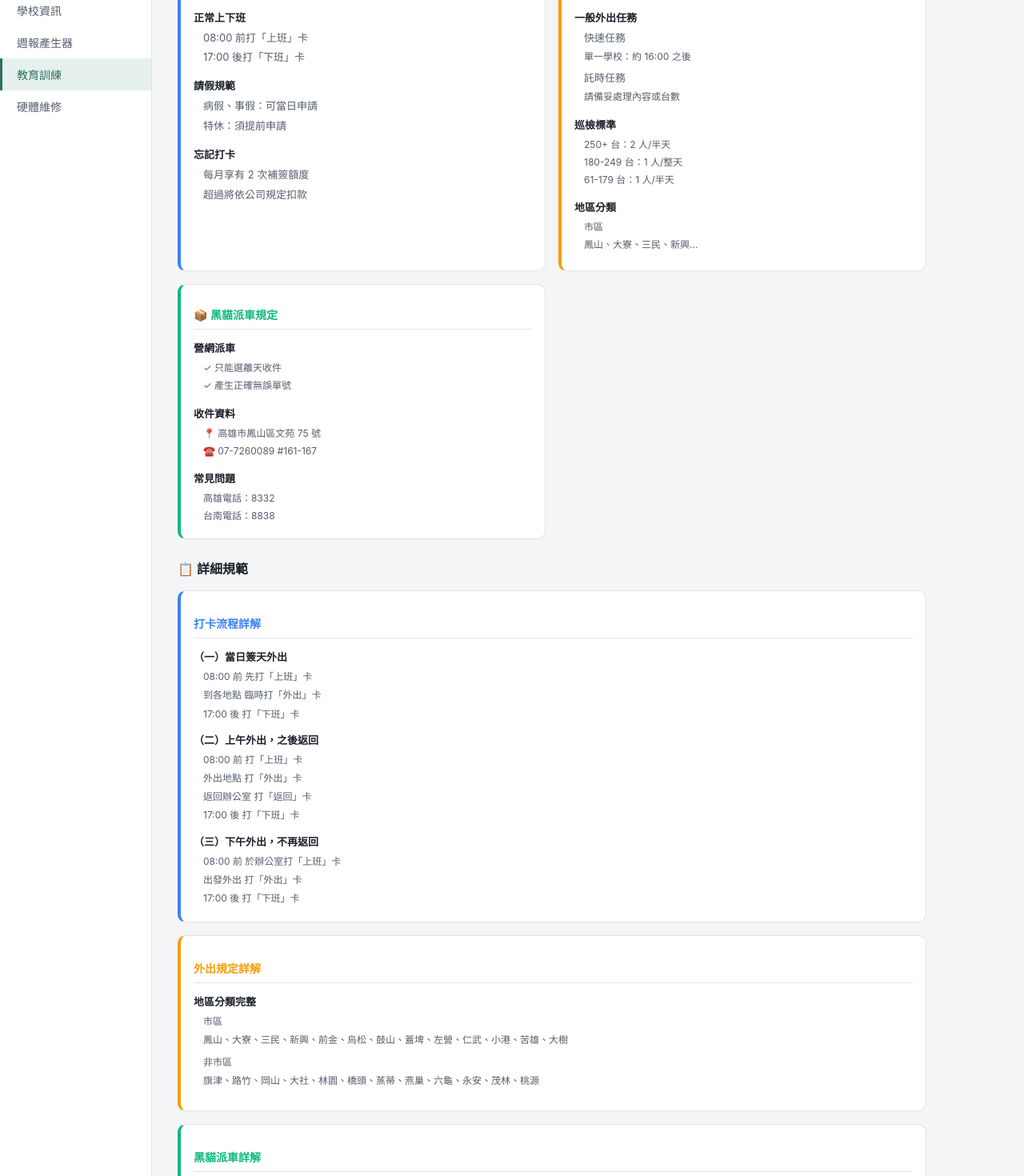
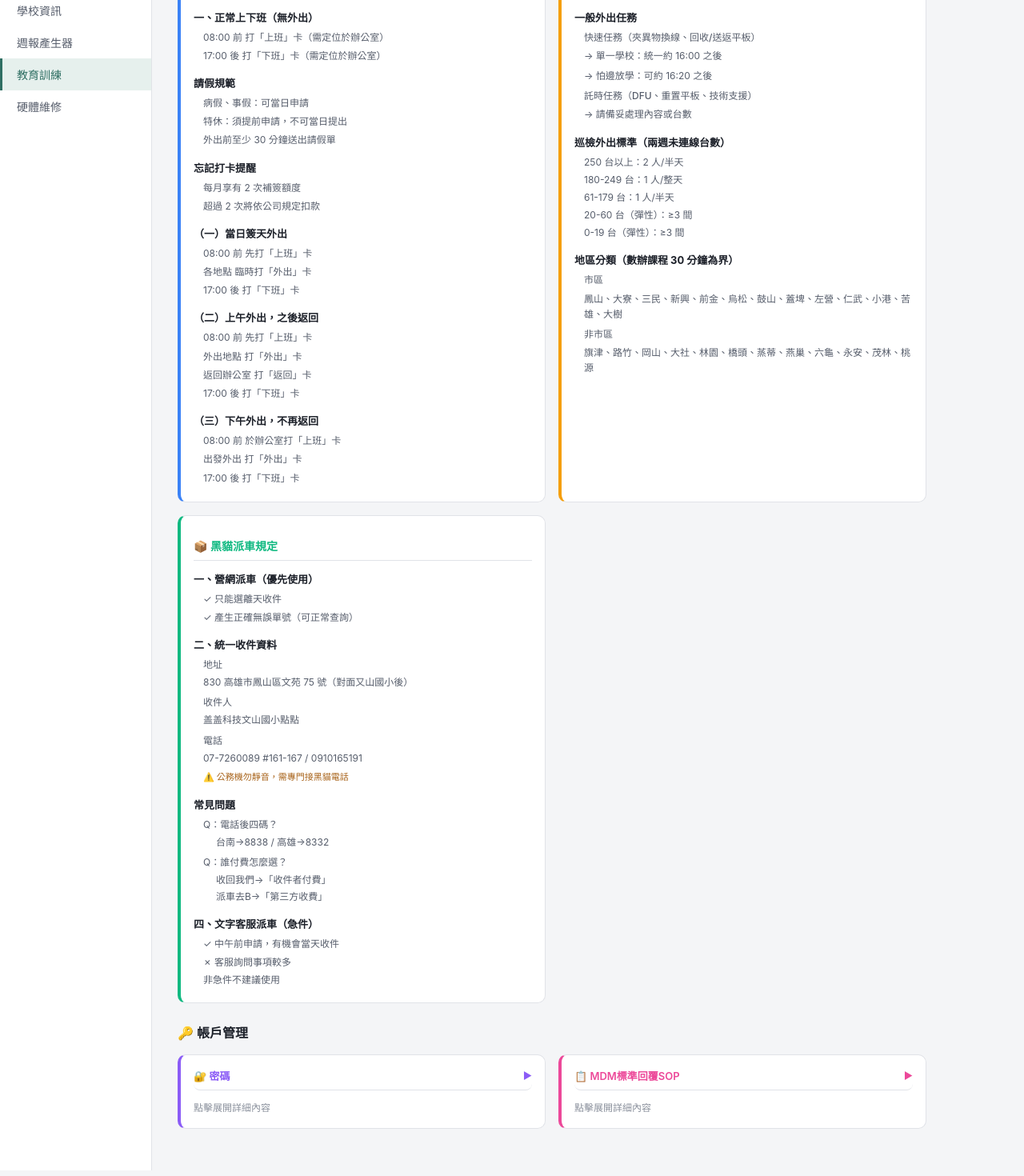
Before and after one commit to Iris1706/school-hub, a Next.js app: page /training in a window 1280 px wide. Shown: the part 180-1650 px from the top of the page at 80% size. Built offline with nearby package versions, Linux system fonts and the light colour scheme.

Commit message:
修正教育訓練頁面排版

```diff
--- a/app/training/page.js
+++ b/app/training/page.js
@@ -52,113 +52,43 @@
           <h2 style={{ ...subTitleStyle, color: '#3b82f6' }}>📅 打卡及請假規範</h2>
 
           <div style={{ marginBottom: 14 }}>
-            <strong style={{ color: 'var(--text-primary)', fontSize: 13 }}>正常上下班</strong>
-            <div style={{ ...contentStyle, marginTop: 6, marginLeft: 12 }}>
-              <p style={{ margin: '4px 0' }}>08:00 前打「上班」卡</p>
-              <p style={{ margin: '4px 0' }}>17:00 後打「下班」卡</p>
+            <strong style={{ color: 'var(--text-primary)', fontSize: 13 }}>一、正常上下班（無外出）</strong>
+            <div style={{ ...contentStyle, marginTop: 6, marginLeft: 12, fontSize: 12 }}>
+              <p style={{ margin: '4px 0' }}>08:00 前 打「上班」卡（需定位於辦公室）</p>
+              <p style={{ margin: '4px 0' }}>17:00 後 打「下班」卡（需定位於辦公室）</p>
             </div>
           </div>
 
           <div style={{ marginBottom: 14 }}>
             <strong style={{ color: 'var(--text-primary)', fontSize: 13 }}>請假規範</strong>
-            <div style={{ ...contentStyle, marginTop: 6, marginLeft: 12 }}>
+            <div style={{ ...contentStyle, marginTop: 6, marginLeft: 12, fontSize: 12 }}>
               <p style={{ margin: '4px 0' }}>病假、事假：可當日申請</p>
-              <p style={{ margin: '4px 0' }}>特休：須提前申請</p>
-            </div>
-          </div>
-
-          <div style={{ marginBottom: 0 }}>
-            <strong style={{ color: 'var(--text-primary)', fontSize: 13 }}>忘記打卡</strong>
-            <div style={{ ...contentStyle, marginTop: 6, marginLeft: 12 }}>
-              <p style={{ margin: '4px 0' }}>每月享有 2 次補簽額度</p>
-              <p style={{ margin: '4px 0' }}>超過將依公司規定扣款</p>
-            </div>
-          </div>
-        </div>
-
-        {/* 外出規定 - 橙色 */}
-        <div style={sectionCardStyle('#f59e0b')}>
-          <h2 style={{ ...subTitleStyle, color: '#f59e0b' }}>🚗 外出規定</h2>
-
-          <div style={{ marginBottom: 14 }}>
-            <strong style={{ color: 'var(--text-primary)', fontSize: 13 }}>一般外出任務</strong>
-            <div style={{ ...contentStyle, marginTop: 6, marginLeft: 12 }}>
-              <p style={{ margin: '4px 0', fontWeight: 500 }}>快速任務</p>
-              <p style={{ margin: '2px 0 6px 0', fontSize: 12 }}>單一學校：約 16:00 之後</p>
-              <p style={{ margin: '4px 0', fontWeight: 500 }}>託時任務</p>
-              <p style={{ margin: '2px 0', fontSize: 12 }}>請備妥處理內容或台數</p>
+              <p style={{ margin: '4px 0' }}>特休：須提前申請，不可當日提出</p>
+              <p style={{ margin: '4px 0' }}>外出前至少 30 分鐘送出請假單</p>
             </div>
           </div>
 
           <div style={{ marginBottom: 14 }}>
-            <strong style={{ color: 'var(--text-primary)', fontSize: 13 }}>巡檢標準</strong>
+            <strong style={{ color: 'var(--text-primary)', fontSize: 13 }}>忘記打卡提醒</strong>
             <div style={{ ...contentStyle, marginTop: 6, marginLeft: 12, fontSize: 12 }}>
-              <p style={{ margin: '3px 0' }}>250+ 台：2 人/半天</p>
-              <p style={{ margin: '3px 0' }}>180-249 台：1 人/整天</p>
-              <p style={{ margin: '3px 0' }}>61-179 台：1 人/半天</p>
-            </div>
-          </div>
-
-          <div style={{ marginBottom: 0 }}>
-            <strong style={{ color: 'var(--text-primary)', fontSize: 13 }}>地區分類</strong>
-            <div style={{ ...contentStyle, marginTop: 6, marginLeft: 12, fontSize: 12 }}>
-              <p style={{ margin: '3px 0', fontWeight: 500 }}>市區</p>
-              <p style={{ margin: '2px 0 6px 0' }}>鳳山、大寮、三民、新興...</p>
-            </div>
-          </div>
-        </div>
-
-        {/* 黑貓派車規定 - 綠色 */}
-        <div style={sectionCardStyle('#10b981')}>
-          <h2 style={{ ...subTitleStyle, color: '#10b981' }}>📦 黑貓派車規定</h2>
-
-          <div style={{ marginBottom: 14 }}>
-            <strong style={{ color: 'var(--text-primary)', fontSize: 13 }}>營網派車</strong>
-            <div style={{ ...contentStyle, marginTop: 6, marginLeft: 12, fontSize: 12 }}>
-              <p style={{ margin: '3px 0' }}>✓ 只能選離天收件</p>
-              <p style={{ margin: '3px 0' }}>✓ 產生正確無誤單號</p>
+              <p style={{ margin: '4px 0' }}>每月享有 2 次補簽額度</p>
+              <p style={{ margin: '4px 0' }}>超過 2 次將依公司規定扣款</p>
             </div>
           </div>
 
           <div style={{ marginBottom: 14 }}>
-            <strong style={{ color: 'var(--text-primary)', fontSize: 13 }}>收件資料</strong>
-            <div style={{ ...contentStyle, marginTop: 6, marginLeft: 12, fontSize: 12 }}>
-              <p style={{ margin: '3px 0' }}>📍 高雄市鳳山區文苑 75 號</p>
-              <p style={{ margin: '3px 0' }}>☎️ 07-7260089 #161-167</p>
-            </div>
-          </div>
-
-          <div style={{ marginBottom: 0 }}>
-            <strong style={{ color: 'var(--text-primary)', fontSize: 13 }}>常見問題</strong>
-            <div style={{ ...contentStyle, marginTop: 6, marginLeft: 12, fontSize: 12 }}>
-              <p style={{ margin: '3px 0' }}>高雄電話：8332</p>
-              <p style={{ margin: '3px 0' }}>台南電話：8838</p>
-            </div>
-          </div>
-        </div>
-      </div>
-
-      {/* 詳細內容區塊 */}
-      <div style={{ marginBottom: 24 }}>
-        <h2 style={{ fontSize: 16, fontWeight: 600, marginBottom: 16, color: 'var(--text-primary)' }}>📋 詳細規範</h2>
-
-        {/* 打卡流程詳細版 */}
-        <div style={{ ...sectionCardStyle('#3b82f6'), marginBottom: 16 }}>
-          <h3 style={{ ...subTitleStyle, color: '#3b82f6' }}>打卡流程詳解</h3>
-
-          <div style={{ marginBottom: 12 }}>
             <strong style={{ color: 'var(--text-primary)', fontSize: 13 }}>（一）當日簽天外出</strong>
             <div style={{ ...contentStyle, marginTop: 6, marginLeft: 12, fontSize: 12 }}>
               <p style={{ margin: '4px 0' }}>08:00 前 先打「上班」卡</p>
-              <p style={{ margin: '4px 0' }}>到各地點 臨時打「外出」卡</p>
+              <p style={{ margin: '4px 0' }}>各地點 臨時打「外出」卡</p>
               <p style={{ margin: '4px 0' }}>17:00 後 打「下班」卡</p>
             </div>
           </div>
 
-          <div style={{ marginBottom: 12 }}>
+          <div style={{ marginBottom: 14 }}>
             <strong style={{ color: 'var(--text-primary)', fontSize: 13 }}>（二）上午外出，之後返回</strong>
             <div style={{ ...contentStyle, marginTop: 6, marginLeft: 12, fontSize: 12 }}>
-              <p style={{ margin: '4px 0' }}>08:00 前 打「上班」卡</p>
+              <p style={{ margin: '4px 0' }}>08:00 前 先打「上班」卡</p>
               <p style={{ margin: '4px 0' }}>外出地點 打「外出」卡</p>
               <p style={{ margin: '4px 0' }}>返回辦公室 打「返回」卡</p>
               <p style={{ margin: '4px 0' }}>17:00 後 打「下班」卡</p>
@@ -175,52 +105,81 @@
           </div>
         </div>
 
-        {/* 外出規定詳細版 */}
-        <div style={{ ...sectionCardStyle('#f59e0b'), marginBottom: 16 }}>
-          <h3 style={{ ...subTitleStyle, color: '#f59e0b' }}>外出規定詳解</h3>
+        {/* 外出規定 - 橙色 */}
+        <div style={sectionCardStyle('#f59e0b')}>
+          <h2 style={{ ...subTitleStyle, color: '#f59e0b' }}>🚗 外出規定</h2>
 
-          <div style={{ marginBottom: 12 }}>
-            <strong style={{ color: 'var(--text-primary)', fontSize: 13 }}>地區分類完整</strong>
+          <div style={{ marginBottom: 14 }}>
+            <strong style={{ color: 'var(--text-primary)', fontSize: 13 }}>一般外出任務</strong>
+            <div style={{ ...contentStyle, marginTop: 6, marginLeft: 12, fontSize: 12 }}>
+              <p style={{ margin: '4px 0', fontWeight: 500 }}>快速任務（夾異物換線、回收/送返平板）</p>
+              <p style={{ margin: '2px 0 6px 0' }}>→ 單一學校：統一約 16:00 之後</p>
+              <p style={{ margin: '2px 0 6px 0' }}>→ 怕邊放學：可約 16:20 之後</p>
+              <p style={{ margin: '4px 0', fontWeight: 500 }}>託時任務（DFU、重置平板、技術支援）</p>
+              <p style={{ margin: '2px 0' }}>→ 請備妥處理內容或台數</p>
+            </div>
+          </div>
+
+          <div style={{ marginBottom: 14 }}>
+            <strong style={{ color: 'var(--text-primary)', fontSize: 13 }}>巡檢外出標準（兩週未連線台數）</strong>
+            <div style={{ ...contentStyle, marginTop: 6, marginLeft: 12, fontSize: 12 }}>
+              <p style={{ margin: '3px 0' }}>250 台以上：2 人/半天</p>
+              <p style={{ margin: '3px 0' }}>180-249 台：1 人/整天</p>
+              <p style={{ margin: '3px 0' }}>61-179 台：1 人/半天</p>
+              <p style={{ margin: '3px 0' }}>20-60 台（彈性）：≥3 間</p>
+              <p style={{ margin: '3px 0' }}>0-19 台（彈性）：≥3 間</p>
+            </div>
+          </div>
+
+          <div>
+            <strong style={{ color: 'var(--text-primary)', fontSize: 13 }}>地區分類（數辦課程 30 分鐘為界）</strong>
             <div style={{ ...contentStyle, marginTop: 6, marginLeft: 12, fontSize: 12 }}>
               <p style={{ margin: '4px 0', fontWeight: 500 }}>市區</p>
-              <p style={{ margin: '2px 0 8px 0' }}>鳳山、大寮、三民、新興、前金、烏松、鼓山、蓋埤、左營、仁武、小港、苦雄、大樹</p>
+              <p style={{ margin: '2px 0 6px 0' }}>鳳山、大寮、三民、新興、前金、烏松、鼓山、蓋埤、左營、仁武、小港、苦雄、大樹</p>
               <p style={{ margin: '4px 0', fontWeight: 500 }}>非市區</p>
               <p style={{ margin: '2px 0' }}>旗津、路竹、岡山、大社、林園、橋頭、蒸蒂、燕巢、六龜、永安、茂林、桃源</p>
             </div>
           </div>
         </div>
 
-        {/* 黑貓派車詳細版 */}
+        {/* 黑貓派車規定 - 綠色 */}
         <div style={sectionCardStyle('#10b981')}>
-          <h3 style={{ ...subTitleStyle, color: '#10b981' }}>黑貓派車詳解</h3>
+          <h2 style={{ ...subTitleStyle, color: '#10b981' }}>📦 黑貓派車規定</h2>
 
-          <div style={{ marginBottom: 12 }}>
-            <strong style={{ color: 'var(--text-primary)', fontSize: 13 }}>收件資料完整</strong>
+          <div style={{ marginBottom: 14 }}>
+            <strong style={{ color: 'var(--text-primary)', fontSize: 13 }}>一、營網派車（優先使用）</strong>
             <div style={{ ...contentStyle, marginTop: 6, marginLeft: 12, fontSize: 12 }}>
-              <p style={{ margin: '4px 0', fontWeight: 500 }}>地址</p>
-              <p style={{ margin: '2px 0 6px 0' }}>830 高雄市鳳山區文苑 75 號（對面又山國小後）Ubike 旁，快到前務必電聯</p>
-              <p style={{ margin: '4px 0', fontWeight: 500 }}>收件人</p>
-              <p style={{ margin: '2px 0 6px 0' }}>盖盖科技文山國小點點</p>
-              <p style={{ margin: '4px 0', fontWeight: 500 }}>電話</p>
-              <p style={{ margin: '2px 0' }}>07-7260089 #161-167</p>
-              <p style={{ margin: '2px 0 6px 0' }}>0910165191（公務機）</p>
-              <p style={{ margin: '4px 0', color: '#a8631a' }}>⚠️ 公務機勿靜音，需專門接黑貓電話</p>
+              <p style={{ margin: '3px 0' }}>✓ 只能選離天收件</p>
+              <p style={{ margin: '3px 0' }}>✓ 產生正確無誤單號（可正常查詢）</p>
             </div>
           </div>
 
-          <div style={{ marginBottom: 12 }}>
-            <strong style={{ color: 'var(--text-primary)', fontSize: 13 }}>常見問題詳細</strong>
+          <div style={{ marginBottom: 14 }}>
+            <strong style={{ color: 'var(--text-primary)', fontSize: 13 }}>二、統一收件資料</strong>
             <div style={{ ...contentStyle, marginTop: 6, marginLeft: 12, fontSize: 12 }}>
-              <p style={{ margin: '4px 0', fontWeight: 500 }}>Q：誰付費怎麼選？</p>
-              <div style={{ marginLeft: 12 }}>
-                <p style={{ margin: '2px 0' }}>A1 收回我們 → 「收件者付費」</p>
-                <p style={{ margin: '2px 0' }}>A2 派車去B收件，寄回我(C) → 「第三方收費」</p>
-              </div>
+              <p style={{ margin: '3px 0', fontWeight: 500 }}>地址</p>
+              <p style={{ margin: '2px 0 6px 0' }}>830 高雄市鳳山區文苑 75 號（對面又山國小後）</p>
+              <p style={{ margin: '3px 0', fontWeight: 500 }}>收件人</p>
+              <p style={{ margin: '2px 0 6px 0' }}>盖盖科技文山國小點點</p>
+              <p style={{ margin: '3px 0', fontWeight: 500 }}>電話</p>
+              <p style={{ margin: '2px 0 6px 0' }}>07-7260089 #161-167 / 0910165191</p>
+              <p style={{ margin: '3px 0', color: '#a8631a', fontSize: 11 }}>⚠️ 公務機勿靜音，需專門接黑貓電話</p>
+            </div>
+          </div>
+
+          <div style={{ marginBottom: 14 }}>
+            <strong style={{ color: 'var(--text-primary)', fontSize: 13 }}>常見問題</strong>
+            <div style={{ ...contentStyle, marginTop: 6, marginLeft: 12, fontSize: 12 }}>
+              <p style={{ margin: '3px 0' }}>Q：電話後四碼？</p>
+              <p style={{ margin: '2px 0 6px 0', marginLeft: 16 }}>台南→8838 / 高雄→8332</p>
+              <p style={{ margin: '3px 0' }}>Q：誰付費怎麼選？</p>
+              <p style={{ margin: '2px 0', marginLeft: 16 }}>收回我們→「收件者付費」</p>
+              <p style={{ margin: '2px 0', marginLeft: 16 }}>派車去B→「第三方收費」</p>
             </div>
           </div>
 
           <div>
-            <strong style={{ color: 'var(--text-primary)', fontSize: 13 }}>文字客服派車（急件）</strong>
+            <strong style={{ color: 'var(--text-primary)', fontSize: 13 }}>四、文字客服派車（急件）</strong>
             <div style={{ ...contentStyle, marginTop: 6, marginLeft: 12, fontSize: 12 }}>
               <p style={{ margin: '3px 0' }}>✓ 中午前申請，有機會當天收件</p>
               <p style={{ margin: '3px 0' }}>✗ 客服詢問事項較多</p>
```
